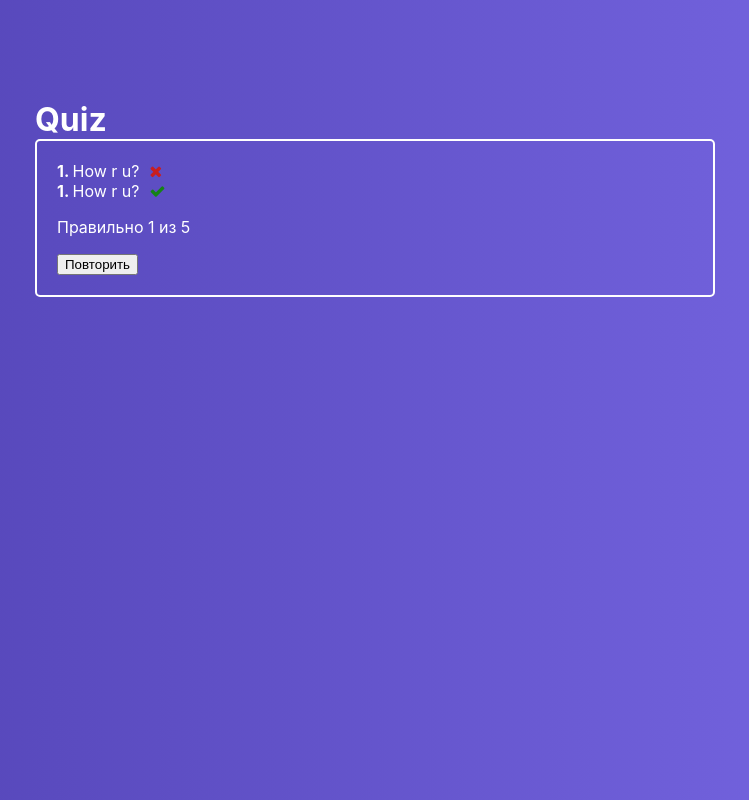
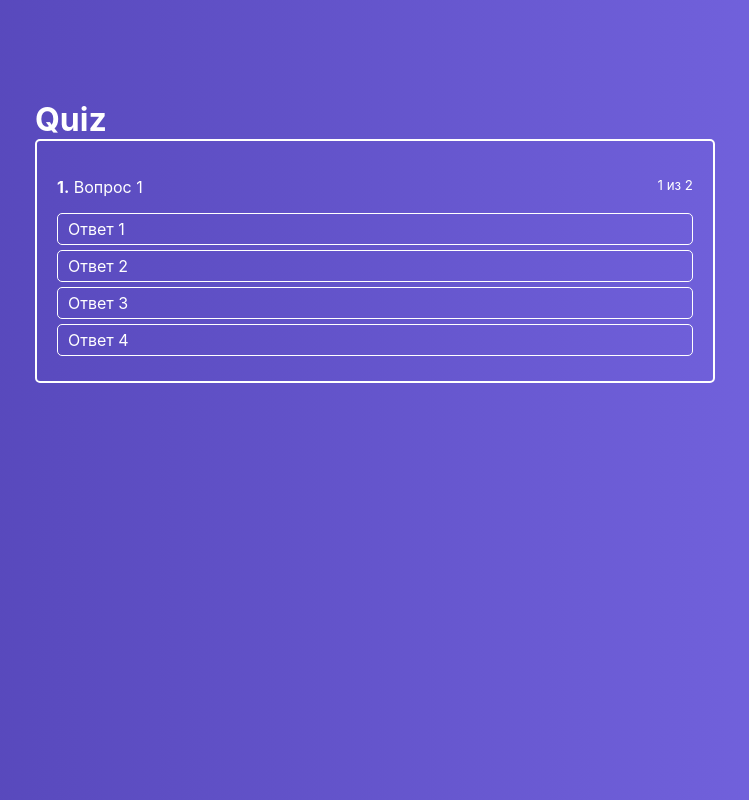
Before and after one commit to yzhura/Udemy-JS, a React app in the folder ReactJS/practise React JS/react-quiz/: page / in a window 1280 px wide. Shown: the whole page, without its empty margins (265-1014 px from the left). Built offline with nearby package versions, Linux system fonts and the light colour scheme.

Commit message:
lesson 12 done

```diff
--- a/ReactJS/practise React JS/react-quiz/src/components/FinishedQuiz/FinishedQuiz.js
+++ b/ReactJS/practise React JS/react-quiz/src/components/FinishedQuiz/FinishedQuiz.js
@@ -2,24 +2,38 @@ import React from 'react';
 import clases from './FinishedQuiz.module.scss';
 
 const FinishedQuiz = props => {
+    const successCount = Object.keys(props.results).reduce((total, key) => {
+        if(props.results[key] === 'success') {
+            total++;
+        }
+        return total;
+    }, 0) // Берем ключи у объекта result и через reduce суммируем по "ключу" правильные ответы
     return (
         <div className={clases.FinishedQuiz}>
             <ul>
-                <li>
-                    <strong>1. </strong>
-                    How r u?
-                    <i className={'fa fa-times ' + clases.error}></i>
-                </li>
-                <li>
-                    <strong>1. </strong>
-                    How r u?
-                    <i className={'fa fa-check ' + clases.success}></i>
-                </li>
+                {props.quiz.map((quizItem, index) => {
+                    const cls = [
+                        'fa',
+                        props.results[quizItem.key] === 'error' ? 'fa-times' : 'fa-check',
+                        clases[props.results[quizItem.key]]
+                    ]
+                    /* cls - это массив классов что бы правльно отрисовать иконку возле ответов.
+                        Му тут берем массив quiz и через map проходимся по объектам quizItem и ставим нужные классы
+                    */
+                    return (
+                        <li
+                            key={index}>
+                            <strong>{index + 1} </strong>.&nbsp;
+                                {quizItem.question}
+                            {/* Просто массив cls джиним и получаем красивые классы */}
+                            <i className={cls.join(' ')}></i>
+                        </li>
+                    )
+                })}
             </ul>
-            <p>Правильно 1 из 5</p>
-
+            <p>Правильно {successCount} из {props.quiz.length}</p>
             <div>
-                <button>Повторить</button>
+                <button onClick={props.retryHandler}>Повторить</button>
             </div>
         </div>
     )
--- a/ReactJS/practise React JS/react-quiz/src/container/Quiz/Quiz.js
+++ b/ReactJS/practise React JS/react-quiz/src/container/Quiz/Quiz.js
@@ -6,7 +6,8 @@ import FinishedQuiz from '../../components/FinishedQuiz/FinishedQuiz';
 export default class Quiz extends Component {
 
     state = {
-        finisedQuiz: true,
+        results: {}, //{[id]: success ? error Для проверки ответов в конце}
+        finisedQuiz: false,
         questionCheck: null,
         activeQuiz: 0,
         quiz: [
@@ -44,10 +45,15 @@ export default class Quiz extends Component {
         }
 
         const question = this.state.quiz[this.state.activeQuiz];
+        const results = this.state.results;
 
         if(question.rightAnswerId === answerId) {
+            if(!results[question.key]) {
+                results[question.key] = 'success'
+            }
             this.setState({
-                questionCheck: {[answerId]: 'success'}
+                questionCheck: {[answerId]: 'success'},
+                results
             })
             const timer = window.setTimeout(() => {
                 if(question.key === this.state.quiz.length) {
@@ -64,10 +70,21 @@ export default class Quiz extends Component {
             }, 1000)
 
         } else {
+            results[question.key] = 'error'
             this.setState({
-                questionCheck: {[answerId]: 'error'}
+                questionCheck: {[answerId]: 'error'},
+                results
             })
         }
+    }
+
+    retryHandler = () => {
+        this.setState({
+            results: {},
+            finisedQuiz: false,
+            questionCheck: null,
+            activeQuiz: 0
+        })
     }
 
     render() {
@@ -78,7 +95,10 @@ export default class Quiz extends Component {
                     {
                         this.state.finisedQuiz
                         ?
-                        <FinishedQuiz></FinishedQuiz>
+                        <FinishedQuiz
+                            retryHandler={this.retryHandler}
+                            results={this.state.results}
+                            quiz={this.state.quiz}/>
                         :
                         <ActiveQuiz
                             onAnswerClickHandler={this.onAnswerClickHandler}
```
